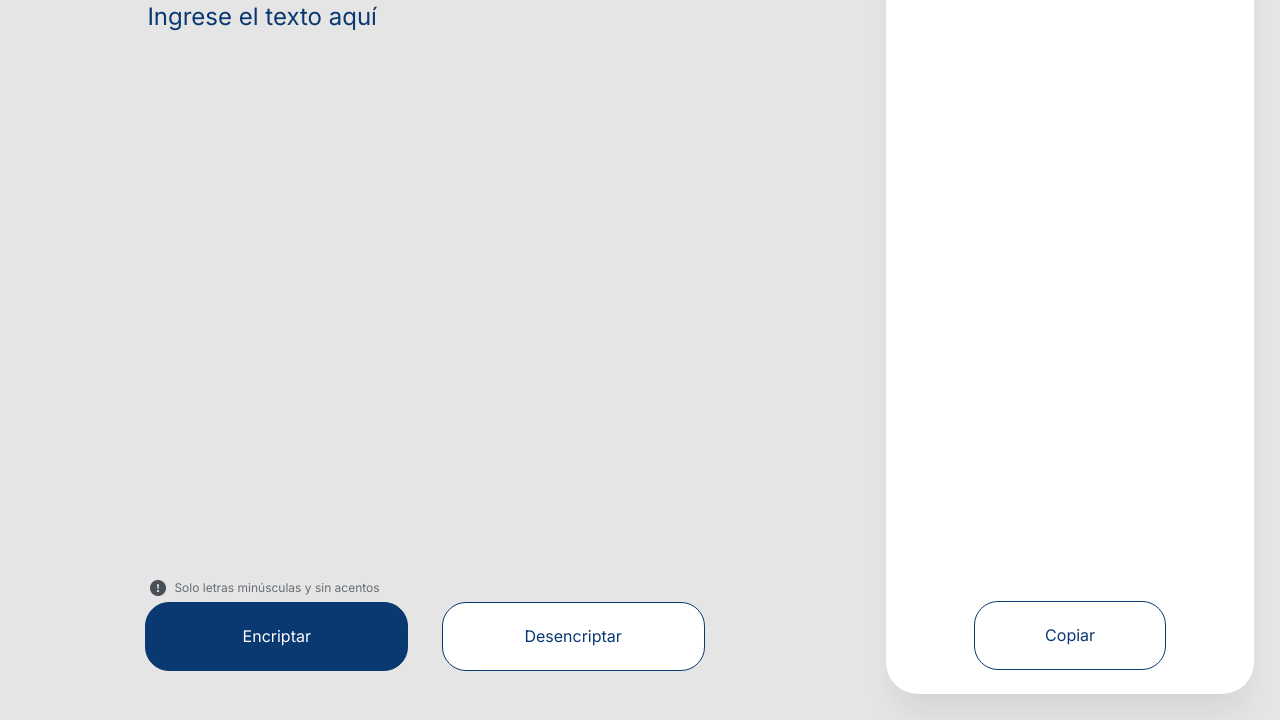
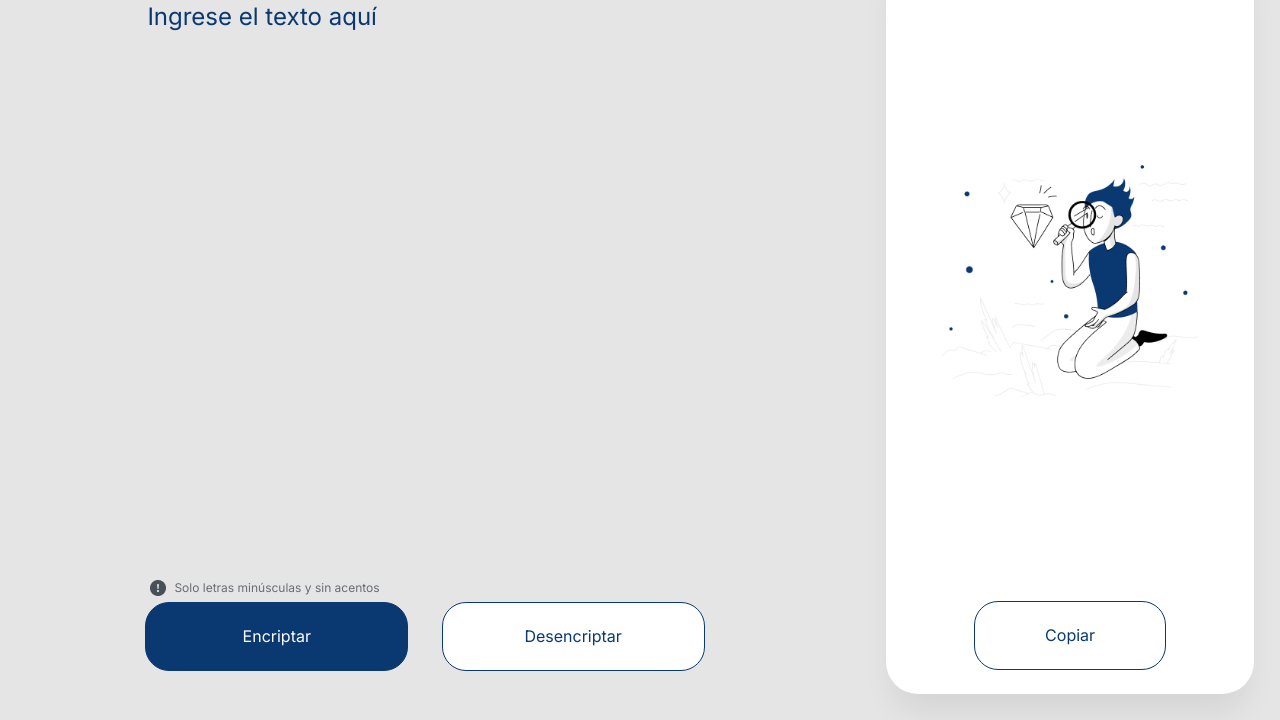
Before and after one commit to Sebastian-GA/challenge-one-encriptador, a plain HTML site: page index.html in a window 1280 px wide. Shown: the part 80-800 px from the top of the page. Drawn offline with Linux system fonts and the light colour scheme; the site is published under a folder, as on GitHub Pages, so addresses that start at the root find nothing.

Commit message:
fix boy-image link

```diff
--- a/css/style.css
+++ b/css/style.css
@@ -115,7 +115,7 @@ body {
     margin-bottom: 10px;
     color: #495057;
 
-    background-image: url("/images/boy.png");
+    background-image: url("../images/boy.png");
     background-repeat: no-repeat;
     background-position: center;
     background-size: calc(20vw);
```
